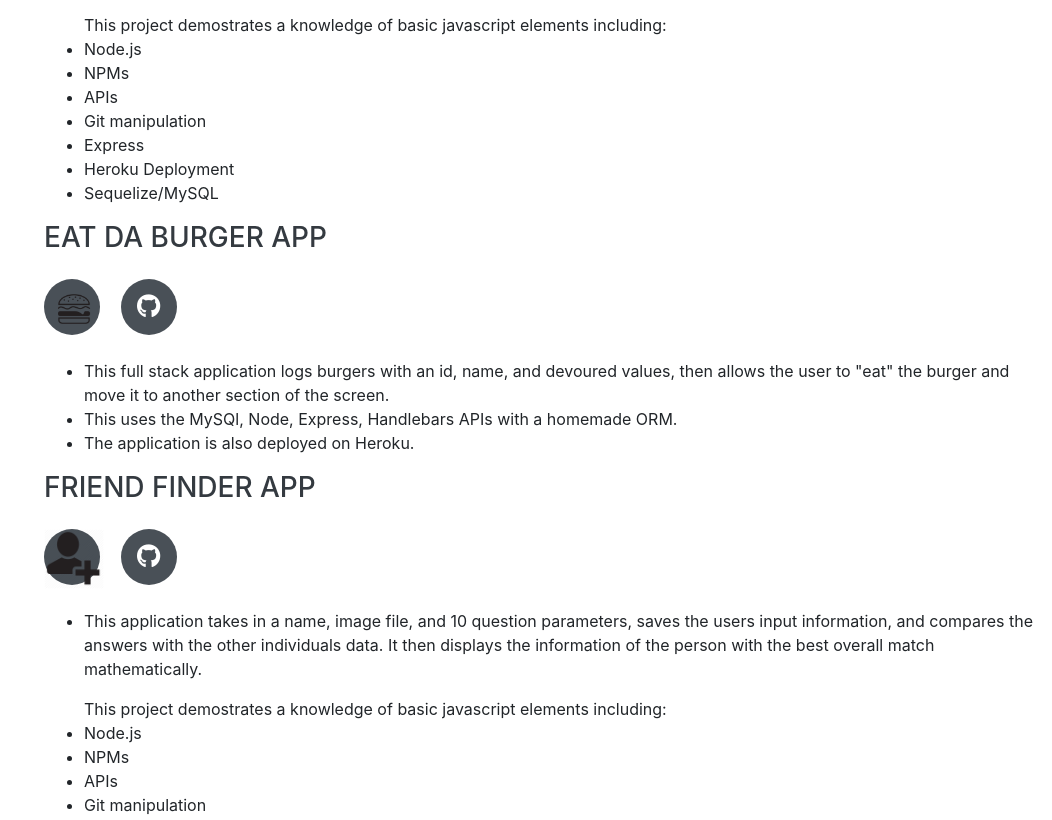
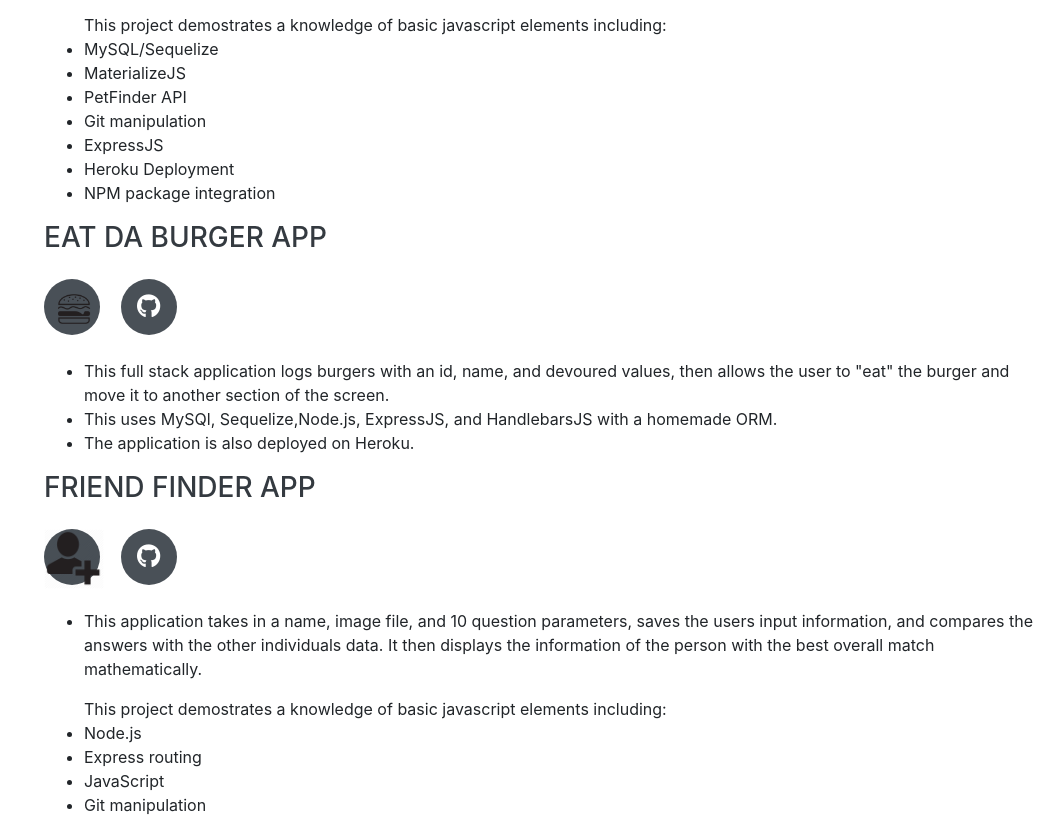
Before and after one commit to Dalantinow/Developer-Portfolio, a website with bundled scripts: page index.html in a window 1280 px wide. Shown: the part 2649-3469 px from the top of the page, without its empty margins (228-1280 px from the left). Built offline with nearby package versions, Linux system fonts and the light colour scheme; files whose address does not match are found by name; a web font is replaced by a local one.

Commit message:
cleaning up

```diff
--- a/index.html
+++ b/index.html
@@ -92,7 +92,7 @@
                 <div class="resume-item d-flex flex-column flex-md-row justify-content-between mb-5">
                     <div class="resume-content">
                         <h3 class="mb-0">Web Developer</h3>
-                        <div class="subheading mb-3">Trilogy UPENN LPS Coding Bootcamp</div>
+                        <div class="subheading mb-3">University of Pennsylvania LPS Coding Bootcamp</div>
                         <p>Training and studying front and back-end web development software and strategies to propel my
                             knowledge in the area.</p>
                     </div>
@@ -141,13 +141,13 @@
                     <li>Users can then select a breed to search for adoptable dogs of that type in their area.</li>
                 </ul>
                 <ul>This project demostrates a knowledge of basic javascript elements including:
-                    <li>Node.js</li>
-                    <li>NPMs</li>
-                    <li>APIs</li>
+                    <li>MySQL/Sequelize</li>
+                    <li>MaterializeJS</li>
+                    <li>PetFinder API</li>
                     <li>Git manipulation</li>
-                    <li>Express</li>
+                    <li>ExpressJS</li>
                     <li>Heroku Deployment</li>
-                    <li>Sequelize/MySQL</li>
+                    <li>NPM package integration</li>
                 </ul>
             </div>
         </div>
@@ -164,7 +164,7 @@
                 <br>
                 <ul>
                     <li>This full stack application logs burgers with an id, name, and devoured values, then allows the user to "eat" the burger and move it to another section of the screen. </li>
-                    <li>This uses the MySQl, Node, Express, Handlebars APIs with a homemade ORM. </li>
+                    <li>This uses MySQl, Sequelize,Node.js, ExpressJS, and HandlebarsJS with a homemade ORM. </li>
                     <li>The application is also deployed on Heroku.</li>
                 </ul>
             </div>
@@ -186,10 +186,9 @@
         </ul>
         <ul>This project demostrates a knowledge of basic javascript elements including:
             <li>Node.js</li>
-            <li>NPMs</li>
-            <li>APIs</li>
+            <li>Express routing</li>
+            <li>JavaScript</li>
             <li>Git manipulation</li>
-            <li>Express</li>
             <li>Heroku Deployment</li>
         </ul>
     </div>
@@ -209,12 +208,9 @@
             </ul>
             <ul>This project demostrates a knowledge of basic javascript elements including:
                 <li>Node.js</li>
-                <li>NPMs</li>
-                <li>APIs</li>
+                <li>Inquirer</li>
                 <li>Git manipulation</li>
-                <li>DotEnv</li>
-                <li>Axios</li>
-                <li>Moment.js</li>
+                <li>MySQL</li>
             </ul>
         </div>
     </div>
@@ -234,12 +230,11 @@
             </ul>
             <ul>This project demostrates a knowledge of basic javascript elements including:
                 <li>Node.js</li>
-                <li>NPMs</li>
-                <li>APIs</li>
+                <li>Moment</li>
+                <li>Multiple API calls</li>
                 <li>Git manipulation</li>
                 <li>DotEnv</li>
                 <li>Axios</li>
-                <li>Moment.js</li>
             </ul>
         </div>
     </div>
```
